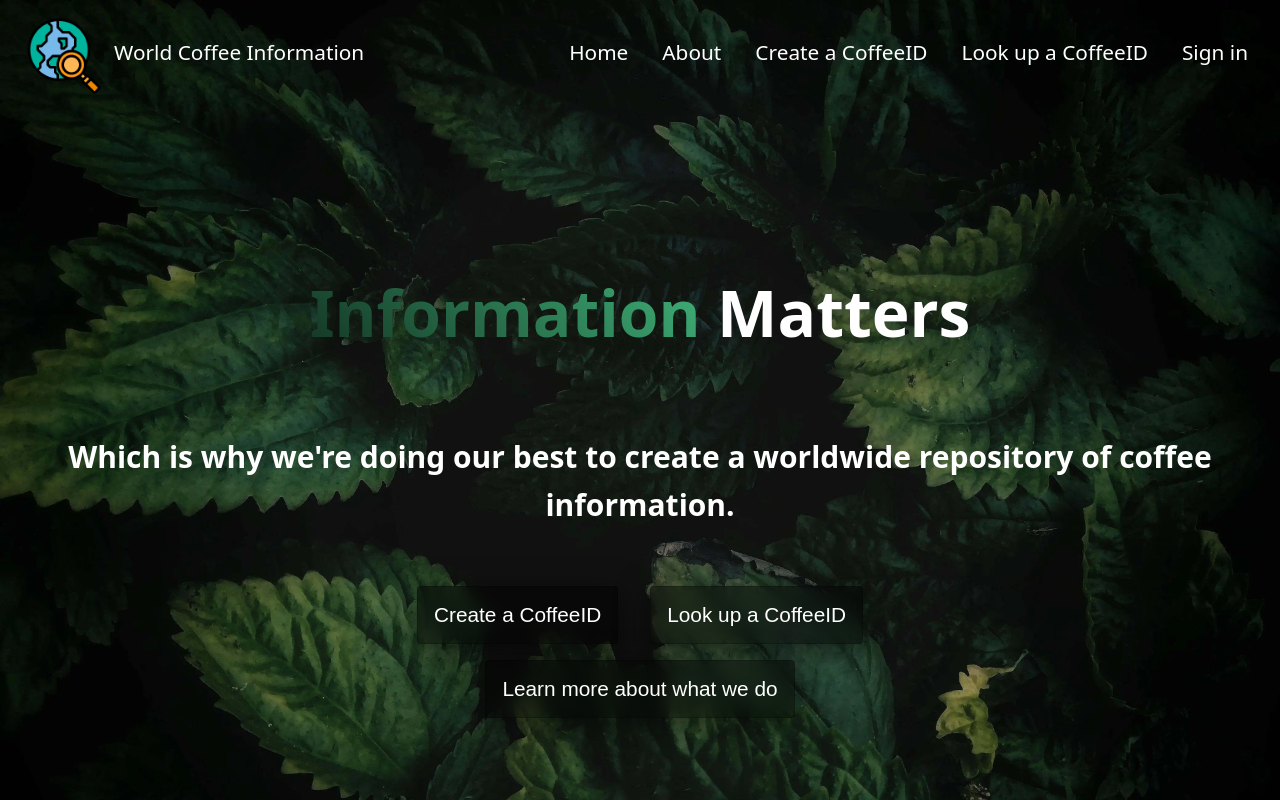
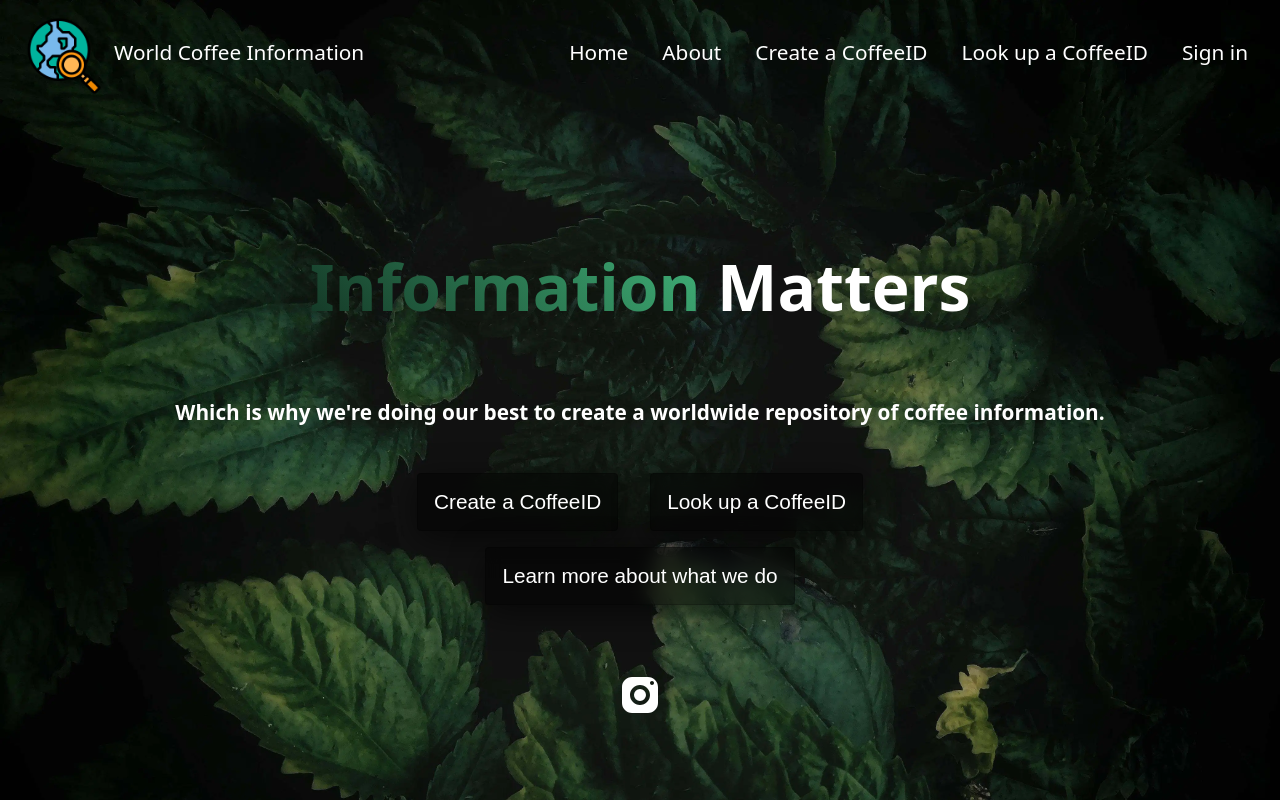
Before and after one commit to Coffee-Nerd/SpaceCoffeeID, an Astro site: page / in a window 1280 px wide. Shown: the top 800 px of the page. Built offline with nearby package versions, Linux system fonts and the light colour scheme; Astro itself is replaced by a stand-in of ours.

Commit message:
Misc changes. nothing special

```diff
--- a/src/components/Counter.astro
+++ b/src/components/Counter.astro
@@ -38,6 +38,6 @@
 
     p {
         font-size: 3rem;
-        white-space: nowrap;
+        line-height: 1;
     }
 </style>
--- a/src/components/Hero.astro
+++ b/src/components/Hero.astro
@@ -1,3 +1,6 @@
+---
+import Socials from '../components/Socials.astro';
+---
 <div class="hero" id="hero">
     <h1 class="effect-shine"><span class="text-gradient">Information</span> Matters</h1>
 <h2>Which is why we're doing our best to create a worldwide repository of coffee information.</h2>
@@ -8,6 +11,7 @@
         <div class="button-bottom">
         <button>Learn more about what we do</button>
         </div>
+        <Socials />
 </div>
 
 <style>
@@ -43,6 +47,8 @@ h1.effect-shine:hover {
 	}
     h2 {
     text-align: center;
+    line-height: 1.1;
+    font-size: 1.3rem;
     }
 .button-top {
     /* background-image: url("../assets/bg-themes/leafbg.webp"); */
--- a/src/components/Navbar.astro
+++ b/src/components/Navbar.astro
@@ -10,7 +10,7 @@ import logoImage from "../assets/logo/logo-96x96.webp";
       <ul>
         <li><a href="#hero">Home</a></li>
         <li><a href="#card-section-title">About</a></li>
-        <li><a href="/coffeeID">Create a CoffeeID</a></li>
+        <li><a href="/CoffeeID">Create a CoffeeID</a></li>
         <li><a href="/inputCoffeeID">Look up a CoffeeID</a></li>
         <li><a href="/">Sign in</a></li>
       </ul>
--- /dev/null
+++ b/src/components/Socials.astro
@@ -0,0 +1,27 @@
+<div class="socials">
+    <a href="https://www.instagram.com/barista_rpgplayers" target="_blank" rel="noopener noreferrer"><svg xmlns="http://www.w3.org/2000/svg" x="0px" y="0px" width="48" height="48" viewBox="0 0 24 24">
+        <path d="M 8 3 C 5.239 3 3 5.239 3 8 L 3 16 C 3 18.761 5.239 21 8 21 L 16 21 C 18.761 21 21 18.761 21 16 L 21 8 C 21 5.239 18.761 3 16 3 L 8 3 z M 18 5 C 18.552 5 19 5.448 19 6 C 19 6.552 18.552 7 18 7 C 17.448 7 17 6.552 17 6 C 17 5.448 17.448 5 18 5 z M 12 7 C 14.761 7 17 9.239 17 12 C 17 14.761 14.761 17 12 17 C 9.239 17 7 14.761 7 12 C 7 9.239 9.239 7 12 7 z M 12 9 A 3 3 0 0 0 9 12 A 3 3 0 0 0 12 15 A 3 3 0 0 0 15 12 A 3 3 0 0 0 12 9 z"></path>
+    </svg></a>
+</div>
+
+<style>
+    .socials {
+        padding-top: 50px;
+        display: flex;
+        justify-content: center;
+        margin: 1rem;
+        z-index: 100;
+    }
+
+    .socials svg {
+        width: 48px;
+        height: 48px;
+        fill: #fff;
+        transition: all 0.3s ease;
+    }
+
+    .socials svg:hover {
+        fill: rgb(66, 183, 124);
+        transform: scale(1.1);
+    }
+</style>
--- /dev/null
+++ b/src/pages/CoffeeID.astro
@@ -0,0 +1,32 @@
+---
+import Layout from '../layouts/Layout.astro';
+import Navbar from '../components/Navbar.astro';
+import Footer from '../components/Footer.astro';
+---
+
+<Layout>
+    <Navbar />
+    <main>
+
+</div>
+<Footer />
+</main>
+</Layout>
+
+<style>
+    	html {
+		background-image: url("../assets/bg-themes/leafbg.webp");
+		background-position: center;
+		background-size: cover;
+		background-repeat: no-repeat;
+		background-attachment: fixed;
+	}
+	main {
+		max-width: 2000px;
+		margin: auto;
+		padding: 0rem 1rem 0rem 1rem;
+		color: white;
+		font-size: 20px;
+		line-height: 1.6;
+	}
+</style>
--- a/src/pages/index.astro
+++ b/src/pages/index.astro
@@ -1,7 +1,7 @@
 ---
 import Layout from '../layouts/Layout.astro';
+import Navbar from '../components/Navbar.astro';
 import Card from '../components/Card.astro';
-import Navbar from '../components/Navbar.astro';
 import Hero from '../components/Hero.astro';
 import Section2 from '../components/Section2.astro';
 import What from '../components/What.astro';
```
